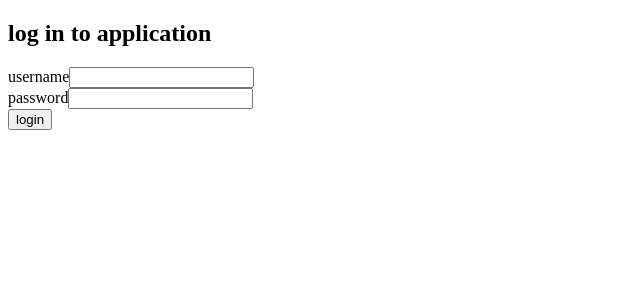
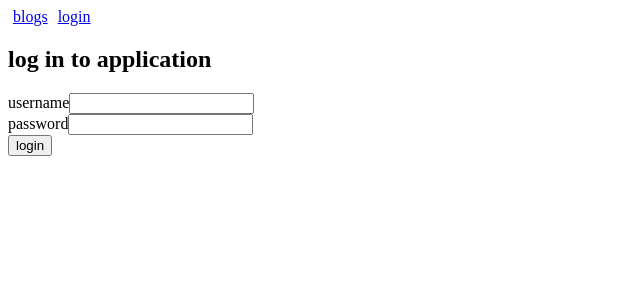
Before and after one commit to Leemuns/fso-exercises, a React (Vite) app in the folder part5/bloglist-frontend/: page /login in a window 1280 px wide. Shown: the top 300 px of the page, without its empty margins (0-640 px from the left). Built offline with nearby package versions, Linux system fonts and the light colour scheme; no server answers.

Commit message:
Add React Router to separate displays of blog and login to different pages (exercise 5.24)

```diff
--- a/part5/bloglist-frontend/package.json
+++ b/part5/bloglist-frontend/package.json
@@ -13,7 +13,8 @@
   "dependencies": {
     "axios": "^1.9.0",
     "react": "^19.1.0",
-    "react-dom": "^19.1.0"
+    "react-dom": "^19.1.0",
+    "react-router-dom": "^7.16.0"
   },
   "devDependencies": {
     "@eslint/js": "^9.25.0",
--- a/part5/bloglist-frontend/src/App.jsx
+++ b/part5/bloglist-frontend/src/App.jsx
@@ -1,4 +1,8 @@
 import { useState, useEffect, useRef } from 'react'
+import {
+  BrowserRouter as Router,
+  Routes, Route, Link
+} from 'react-router-dom'
 
 import LoginForm from './components/LoginForm'
 import CreateBlogForm from './components/CreateBlogForm'
@@ -98,32 +102,55 @@ const App = () => {
     setTimeout(() => notificationRef.current.setNotification(null), 3000)
   }
 
-  if (!user) {
-    return (
-      <div>
-        <h2>log in to application</h2>
-        <Notification ref={notificationRef}/>
-        <LoginForm loginUser={loginUser} />
-      </div>
-    )
-  } else {
-    return (
-      <div>
-        <h2>blogs</h2>
-
-        <Notification ref={notificationRef} />
-
-        <p>{user.name} logged in <button onClick={handleLogout}>Logout</button></p>
-
-        <Togglable buttonLabel='create new blog'>
-          <CreateBlogForm createBlog={createBlog} />
-        </Togglable>
-
-        <Blogs blogs={blogs} handleLikeBlog={handleLikeBlog} handleRemoveBlog={handleRemoveBlog} userId={user.id}/>
-      </div>
-    )
+  const padding = {
+    padding: 5
   }
 
+  return (
+    <Router>
+      <Notification ref={notificationRef} />
+
+      <div>
+        <Link style={padding} to='/'>blogs</Link>
+        {!user ? <Link style={padding} to="/login">login</Link> : <button onClick={handleLogout}>Logout</button>}
+      </div>
+
+      <Routes>
+        <Route path='/' element={
+          <Blogs blogs={blogs} handleLikeBlog={handleLikeBlog} handleRemoveBlog={handleRemoveBlog} userId={user?.id ?? null}/>
+        } />
+        <Route path='login' element={
+          <LoginForm loginUser={loginUser} />
+        } />
+      </Routes>
+    </Router>
+  )
+
+  // if (!user) {
+  //   return (
+  //     <div>
+  //       <h2>log in to application</h2>
+  //       <Notification ref={notificationRef}/>
+  //       <LoginForm loginUser={loginUser} />
+  //     </div>
+  //   )
+  // } else {
+  //   return (
+  //     <div>
+  //       <h2>blogs</h2>
+
+  //       <Notification ref={notificationRef} />
+
+  //       <p>{user.name} logged in <button onClick={handleLogout}>Logout</button></p>
+
+  //       <Togglable buttonLabel='create new blog'>
+  //         <CreateBlogForm createBlog={createBlog} />
+  //       </Togglable>
+
+  //       <Blogs blogs={blogs} handleLikeBlog={handleLikeBlog} handleRemoveBlog={handleRemoveBlog} userId={user.id}/>
+  //     </div>
+  //   )
+  // }
 }
 
 export default App
--- a/part5/bloglist-frontend/src/components/Blogs.jsx
+++ b/part5/bloglist-frontend/src/components/Blogs.jsx
@@ -3,6 +3,7 @@ import Blog from './Blog'
 const Blogs = ({ blogs, handleLikeBlog, handleRemoveBlog, userId }) => {
   return (
     <div>
+      <h2>blogs</h2>
       {blogs.map(blog =>
         <Blog key={blog.id} blog={blog} handleLikeBlog={handleLikeBlog} handleRemoveBlog={handleRemoveBlog} userId={userId}/>
       )}
--- a/part5/bloglist-frontend/src/components/LoginForm.jsx
+++ b/part5/bloglist-frontend/src/components/LoginForm.jsx
@@ -1,4 +1,5 @@
 import { useState } from 'react'
+import { useNavigate } from 'react-router-dom'
 
 import Notification from './Notification'
 import FieldInput from './FieldInput'
@@ -6,16 +7,20 @@ import FieldInput from './FieldInput'
 const LoginForm = ({ loginUser }) => {
   const [username, setUsername] = useState('')
   const [password, setPassword] = useState('')
+  const navigate = useNavigate()
 
   const handleLogin = event => {
     event.preventDefault()
     loginUser({ username, password })
     setUsername('')
     setPassword('')
+    navigate('/')
   }
 
   return (
     <form onSubmit={handleLogin}>
+      <h2>log in to application</h2>
+
       <FieldInput name='username' value={username} setValue={setUsername} />
       <FieldInput name='password' value={password} setValue={setPassword} type='password'/>
 
```
Also changed, not shown: 1 other file (tests, documents, lock files or other folders).
